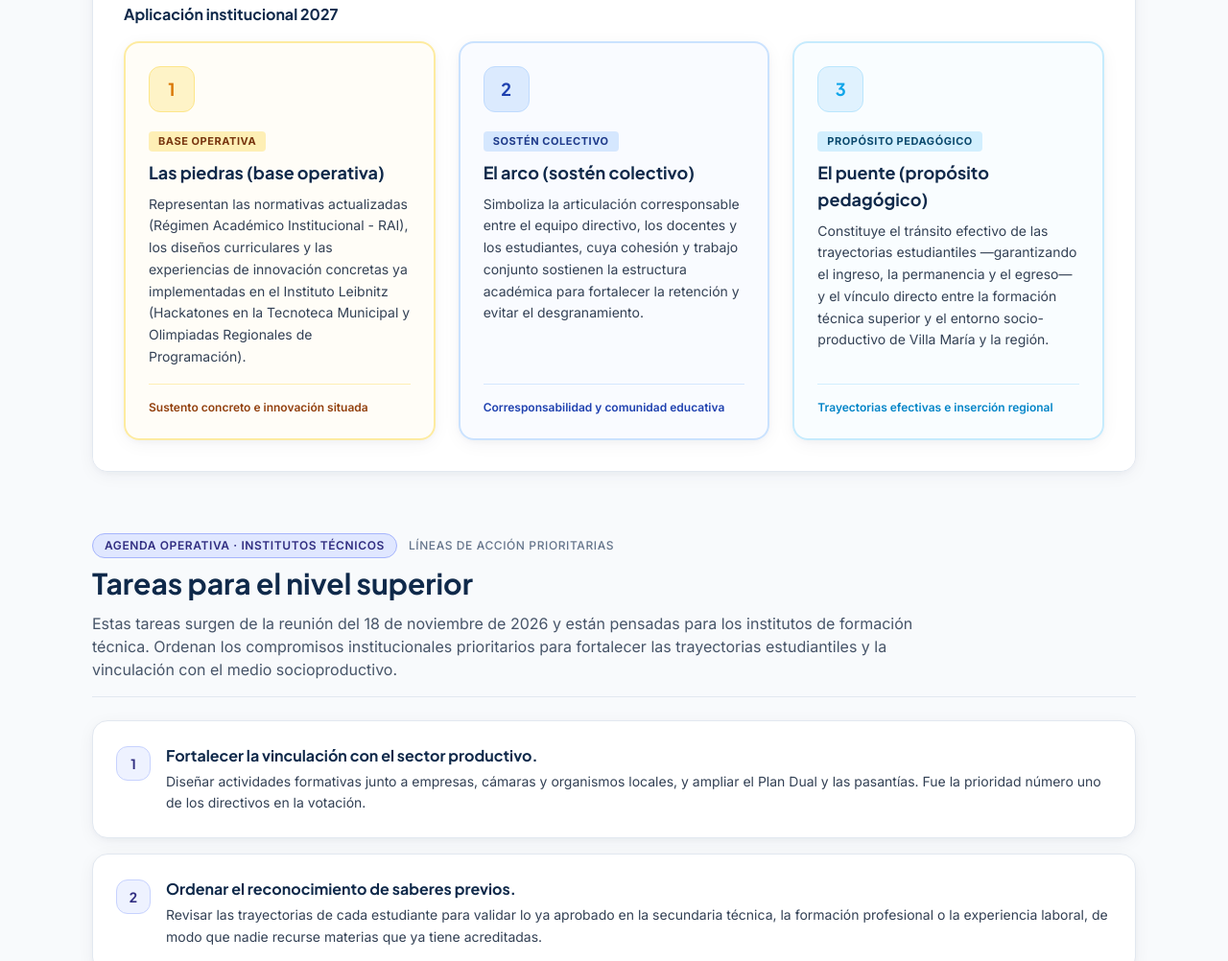
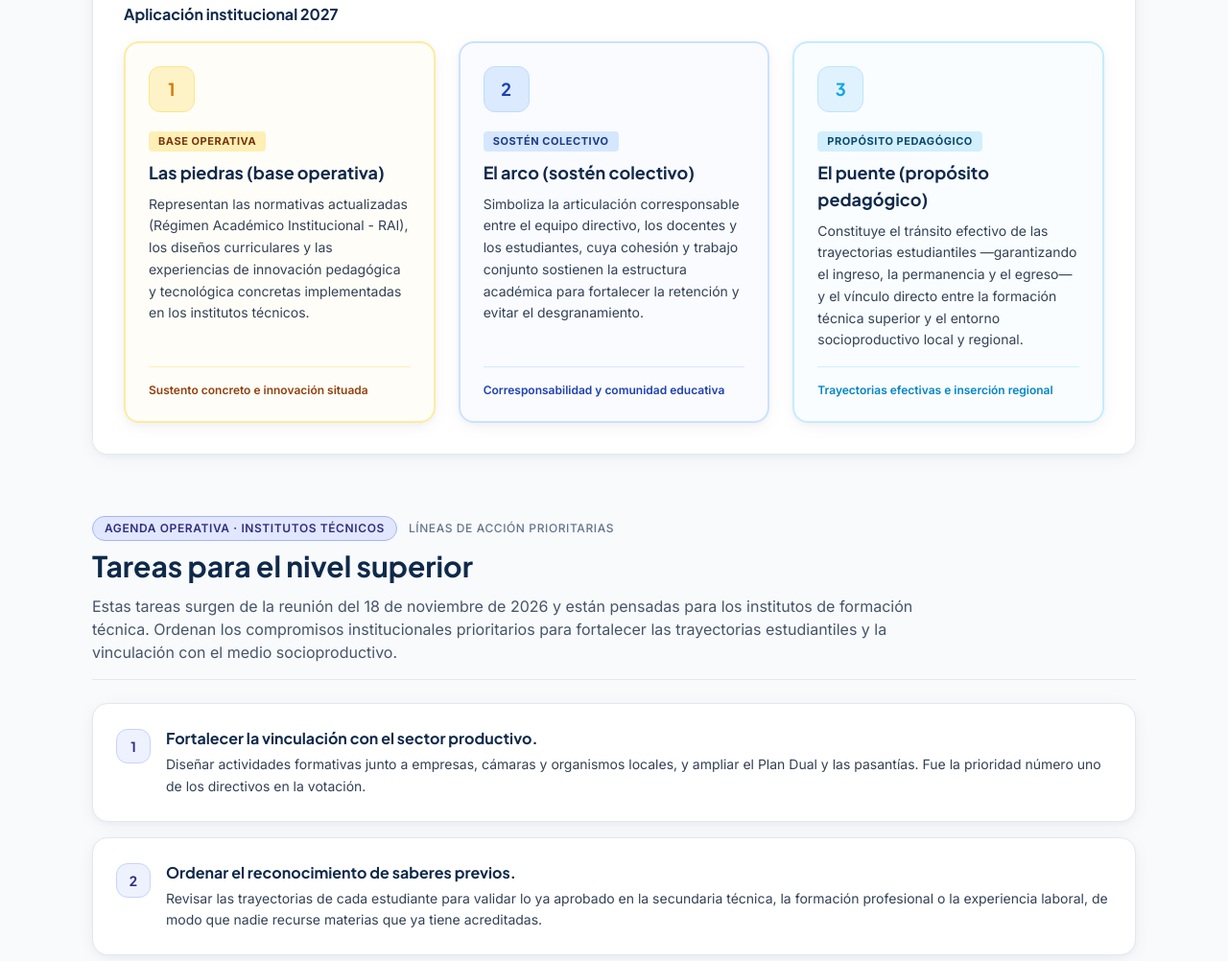
Before and after one commit to morini-prog/ift-reunion-cordoba, a plain HTML site: page index.html in a window 1280 px wide. Shown: the part 5005-6007 px from the top of the page at 96% size. Drawn offline with nearby package versions, Linux system fonts and the light colour scheme.

Commit message:
refactor: generalizar redaccion de marco conceptual para uso de cualquier instituto tecnico de la provincia

```diff
--- a/index.html
+++ b/index.html
@@ -1354,7 +1354,7 @@
                       Las piedras (base operativa)
                     </h4>
                     <p class="text-slate-700 text-sm leading-relaxed">
-                      Representan las normativas actualizadas (Régimen Académico Institucional - RAI), los diseños curriculares y las experiencias de innovación concretas ya implementadas en el Instituto Leibnitz (Hackatones en la Tecnoteca Municipal y Olimpiadas Regionales de Programación).
+                      Representan las normativas actualizadas (Régimen Académico Institucional - RAI), los diseños curriculares y las experiencias de innovación pedagógica y tecnológica concretas implementadas en los institutos técnicos.
                     </p>
                   </div>
                   <div class="mt-4 pt-4 border-t border-amber-200/60 text-xs font-semibold text-amber-800">
@@ -1396,7 +1396,7 @@
                       El puente (propósito pedagógico)
                     </h4>
                     <p class="text-slate-700 text-sm leading-relaxed">
-                      Constituye el tránsito efectivo de las trayectorias estudiantiles —garantizando el ingreso, la permanencia y el egreso— y el vínculo directo entre la formación técnica superior y el entorno socio-productivo de Villa María y la región.
+                      Constituye el tránsito efectivo de las trayectorias estudiantiles —garantizando el ingreso, la permanencia y el egreso— y el vínculo directo entre la formación técnica superior y el entorno socioproductivo local y regional.
                     </p>
                   </div>
                   <div class="mt-4 pt-4 border-t border-sky-200/60 text-xs font-semibold text-[#0284C7]">
```
